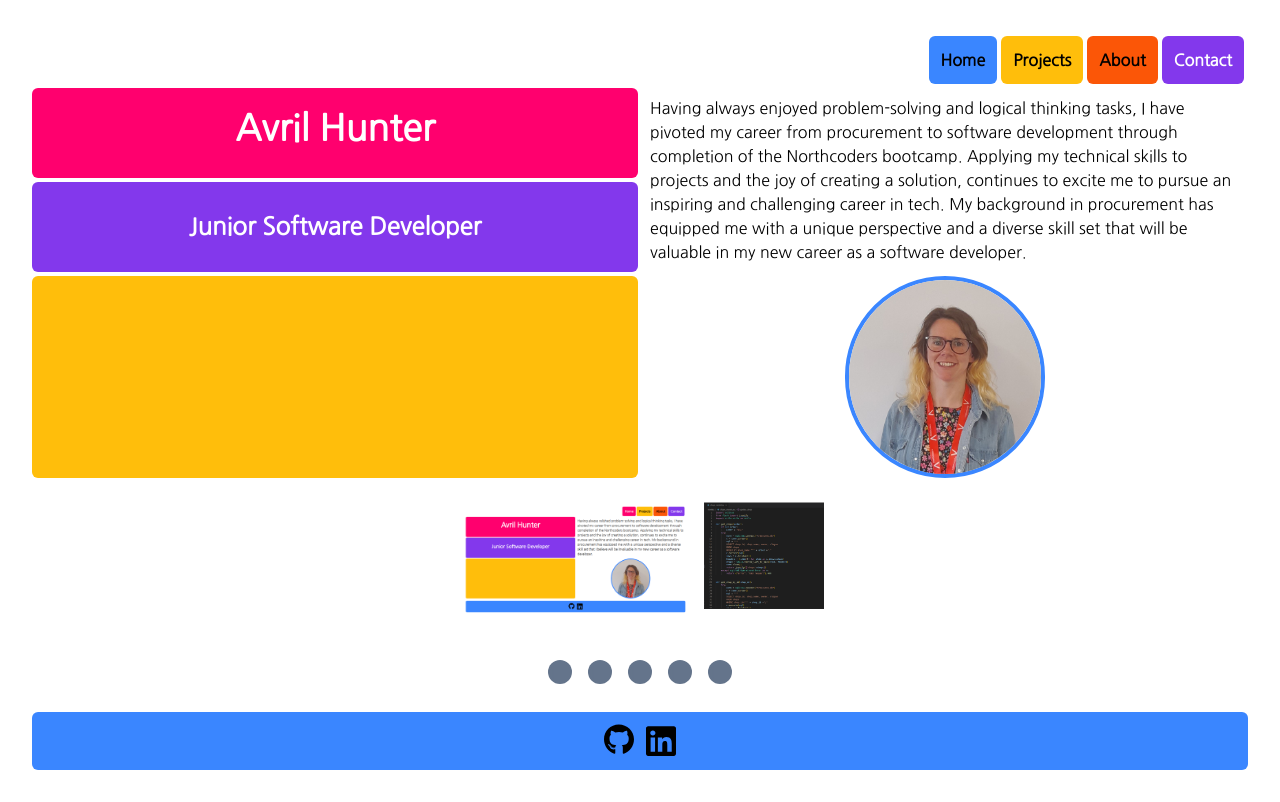
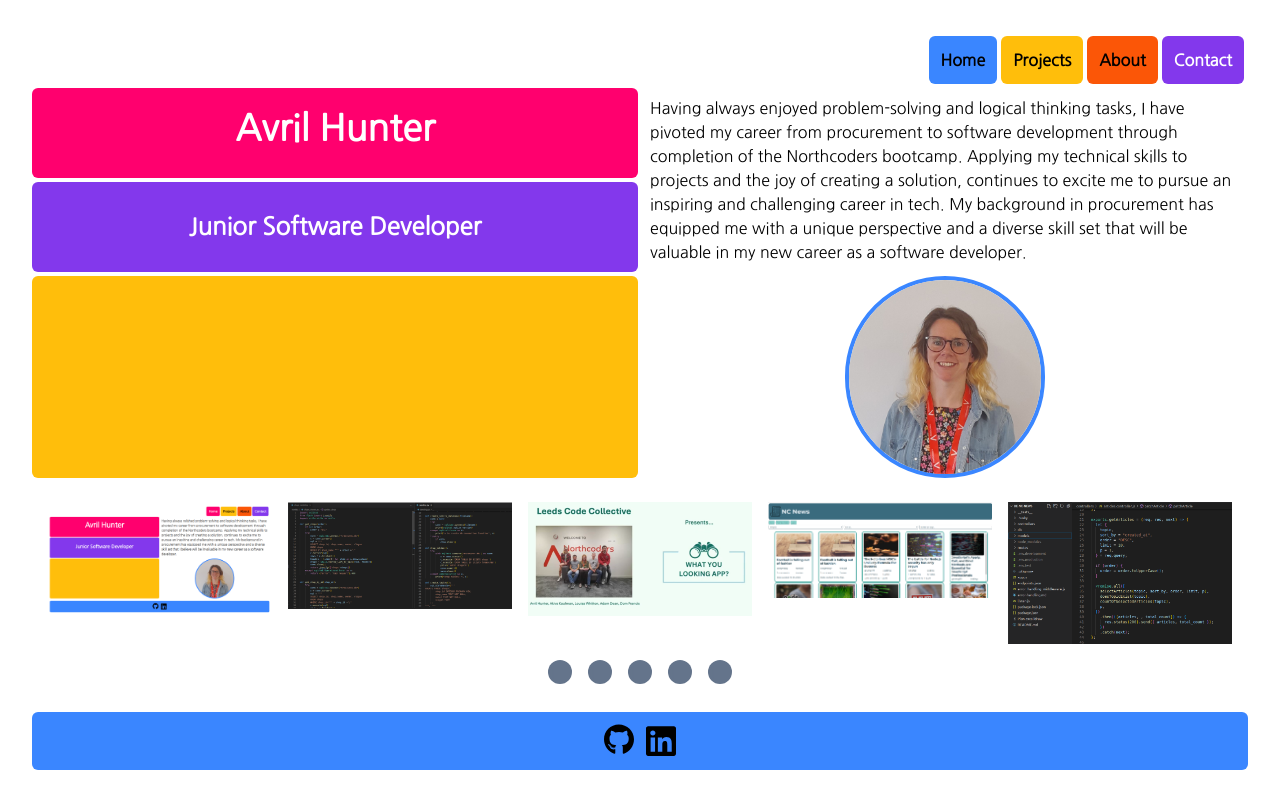
Before and after one commit to AvrilHunter/portfolio, a React (Vite) app: page / in a window 1280 px wide. Built offline with nearby package versions, Linux system fonts and the light colour scheme.

Commit message:
FIX: width of project showcase

```diff
--- a/src/components/ProjectShowcase.tsx
+++ b/src/components/ProjectShowcase.tsx
@@ -3,7 +3,7 @@ import { projects } from "../data/projectData";
 function ProjectShowcase() {
   return (
     //   slider
-    <div className="overflow-hidden w-96 m-auto p-2">
+    <div className="overflow-hidden m-auto p-2">
       {/* slides */}
 
       <div className="flex overflow-x-auto snap-x">
```
